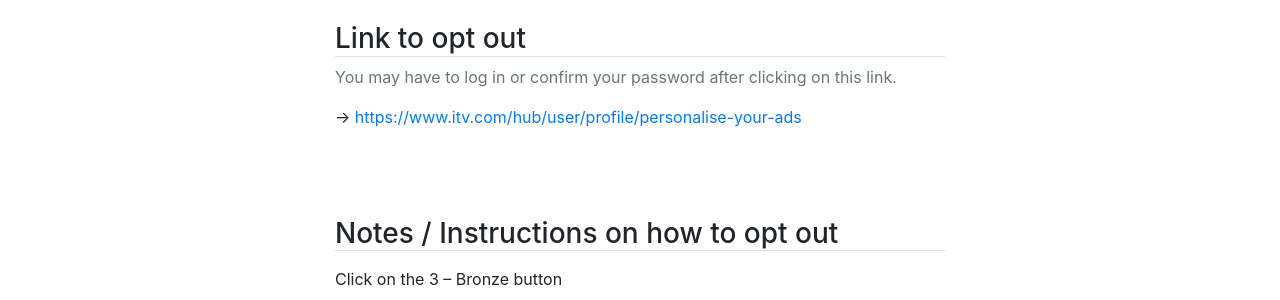
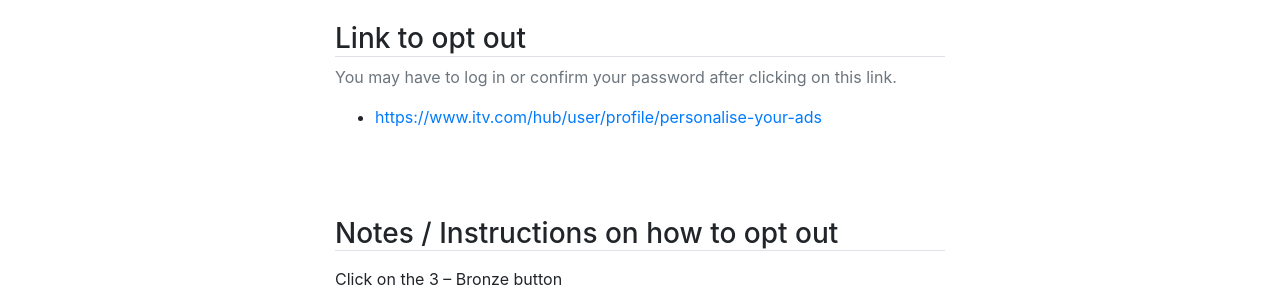
Before and after one commit to edjw/stop-targeting-ads-me, a Jekyll site: the page built from _items/itv.md, in a window 1280 px wide. Shown: the part 292-592 px from the top of the page. Built offline with Jekyll 4.4.1, drawn with Linux system fonts in a browser that asks for light colours; comment, search, counter and statistics services are not loaded.

Commit message:
going for normal bullet points

```diff
--- a/_layouts/item_page.html
+++ b/_layouts/item_page.html
@@ -39,7 +39,7 @@
                 page.link[0]
                 %}these links{% else %}this link{% endif %}.</p>
 
-            <ul class="dashed">
+            <ul>
                 {% for link in page.link %}
                 <li>
                     <a class="word-wrap-break-word" target="_blank" rel="noopener noreferrer"
--- a/css/main.css
+++ b/css/main.css
@@ -20,17 +20,3 @@
 .share_logo {
     width: 66%;
 }
-
-ul.dashed {
-    list-style: none;
-    padding-left: 0;
-}
-
-ul.dashed>li {
-    margin-left: 15px;
-}
-
-ul.dashed>li::before {
-    content: "→";
-    margin-left: -15px;
-}
```
